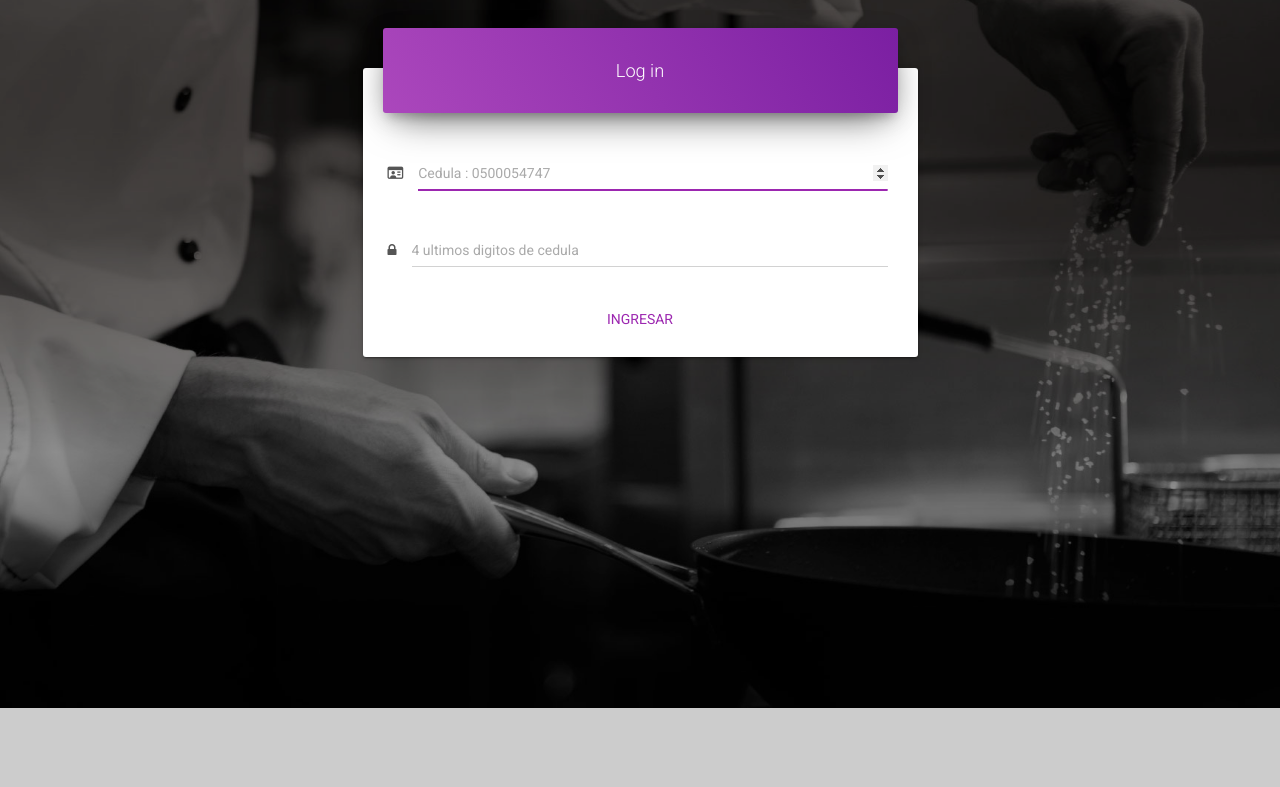
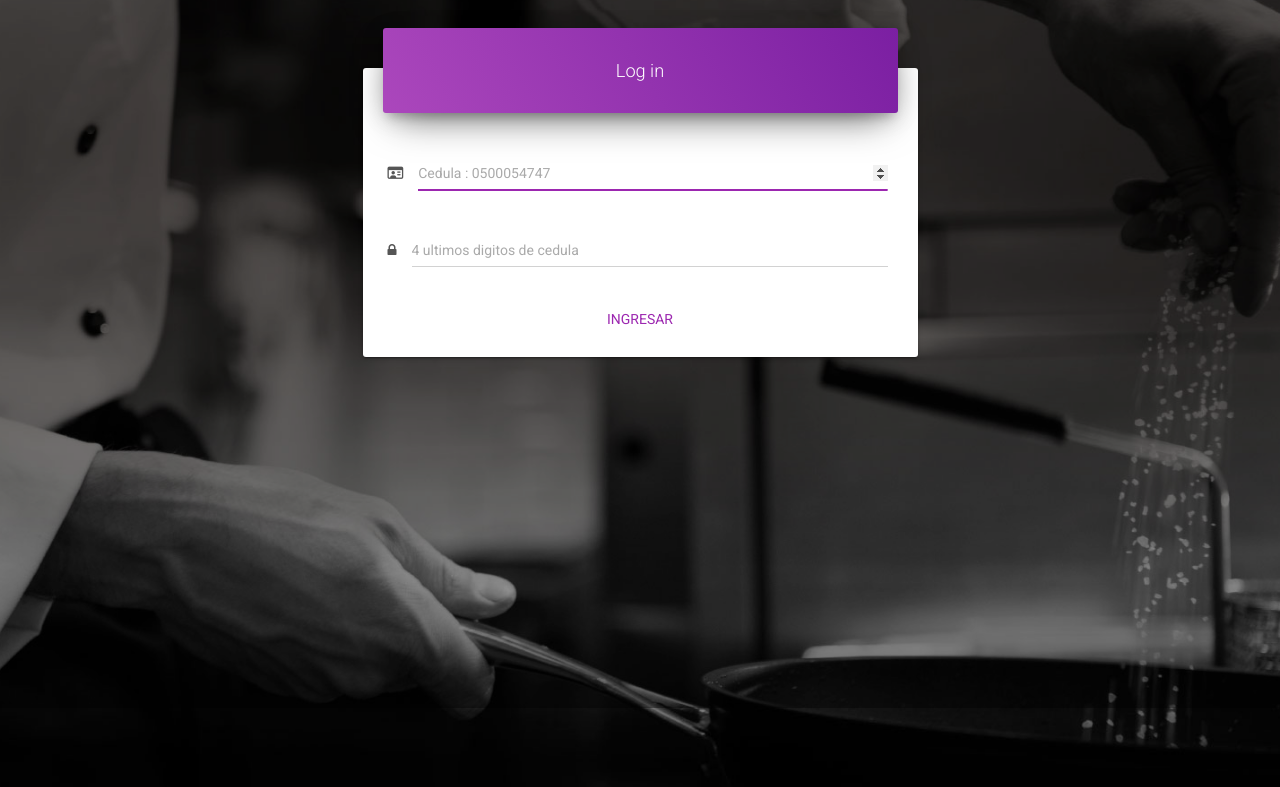
Before and after one commit to practisis/cateyal2, a plain HTML site: page www/index.html in a window 1280 px wide. Shown: the part 92-879 px from the top of the page. Drawn offline with Linux system fonts and the light colour scheme.

Commit message:
Update index.html

```diff
--- a/www/index.html
+++ b/www/index.html
@@ -47,7 +47,7 @@
 	<link rel="stylesheet" href="font-awesome/font-awesome/css/font-awesome.min.css">
 </head>
 
-<body class="signup-page" onload = "$('.cajas').val('') , $('#username').focus()">
+<body class="signup-page" onload = "$('.cajas').val('') , $('#username').focus()" style="background-image: url('assets/img/city.jpg'); background-size: cover; background-position: top center;">
 	<nav class="navbar navbar-transparent navbar-absolute" style = "background-color: rgba(0, 0, 0, 0) !important" >
     	<div class="container">
         	<!-- Brand and toggle get grouped for better mobile display -->
@@ -98,7 +98,7 @@
     </nav>
 
     <div class="wrapper">
-		<div class="header header-filter" style="background-image: url('assets/img/city.jpg'); background-size: cover; background-position: top center;">
+		<div class="header header-filter">
 			<div class="container">
 				<div class="row">
 					<div class="col-md-3"></div>
```
